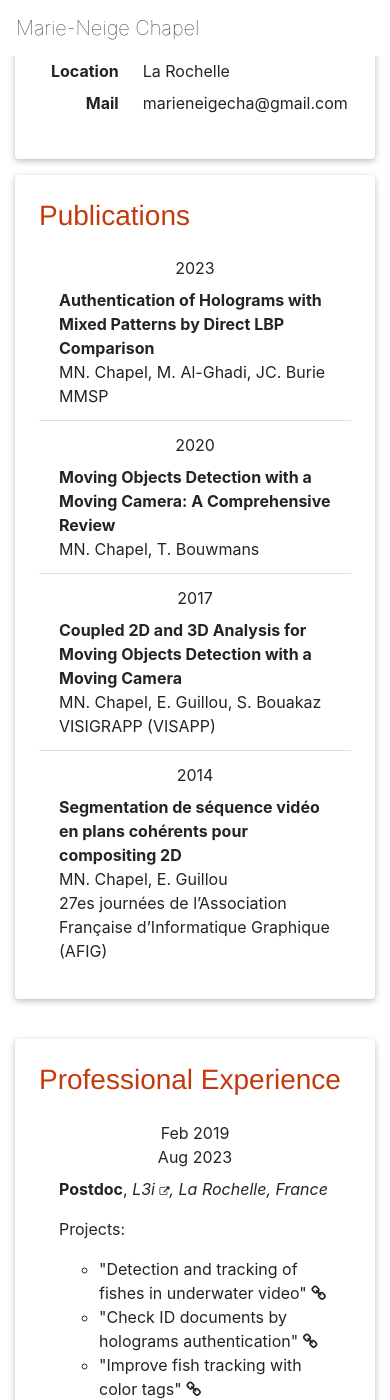
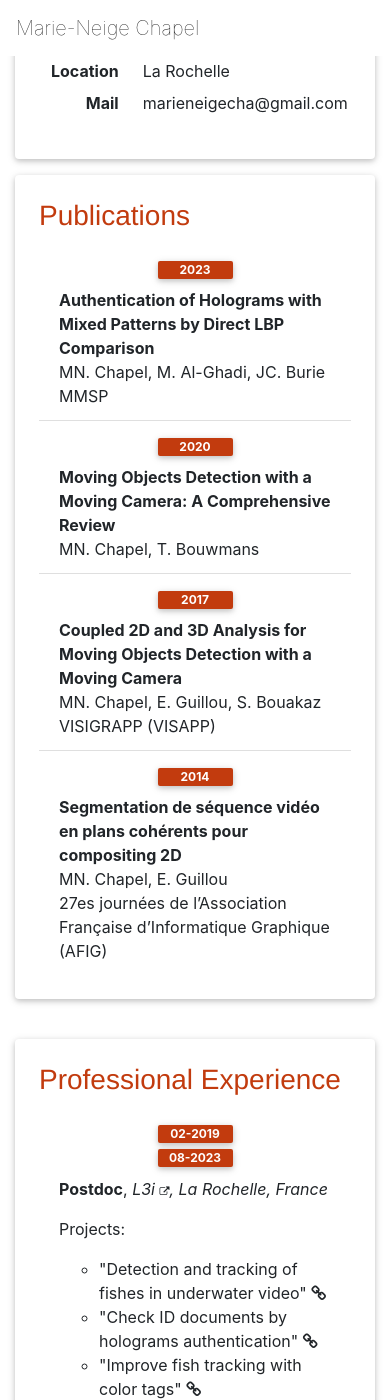
Before and after one commit to mnchapel/mnchapel.github.io, a Jekyll site: the page built from _pages/cv.md, in a window 390 px wide and 1400 px high, scrolled down 288 px. Built offline with Jekyll 4.4.1, drawn with Linux system fonts in a browser that asks for light colours; full-size pictures stand in for the smaller copies a plugin makes; a style sheet for code colours, icons or effects is not loaded; some of the changed text lies outside the part shown.

Commit message:
Update the style of the cv page

```diff
--- a/_layouts/cv.html
+++ b/_layouts/cv.html
@@ -53,8 +53,10 @@ layout: default
 					{% for publication in sorted_publi %}
 						<li class="list-group-item">
 							<div class="row">
-								<div class="col-xs-2 cl-sm-2 col-md-2 text-center">
-									{{ publication.date | date: "%Y" }}
+								<div class="col-xs-2 cl-sm-2 col-md-2 text-center my-auto">
+									<span class="badge font-weight-bold danger-color-dark text-uppercase align-middle" style="min-width: 75px;">
+										{{ publication.date | date: "%Y" }}
+									</span>
 								</div>
 								<div class="col-xs-10 cl-sm-10 col-md-10 mt-2 mt-md-10">
 									<b>{{ publication.title }}</b><br>
@@ -82,10 +84,14 @@ layout: default
 					{% for experience in sorted_xp %}
 						<li class="list-group-item">
 							<div class="row">
-								<div class="col-xs-2 cl-sm-2 col-md-2 text-center">
-									{{ experience.start_date | date: "%b %Y" }}
+								<div class="col-xs-2 cl-sm-2 col-md-2 text-center my-auto">
+									<span class="badge font-weight-bold danger-color-dark text-uppercase align-middle" style="min-width: 75px;">
+										{{ experience.start_date | date: "%m-%Y" }}
+									</span>
 									<br>
-									{{ experience.end_date | date: "%b %Y" }}
+									<span class="badge font-weight-bold danger-color-dark text-uppercase align-middle" style="min-width: 75px;">
+										{{ experience.end_date | date: "%m-%Y" }}
+									</span>
 								</div>
 								<div class="col-xs-10 cl-sm-10 col-md-10 mt-2 mt-md-10">
 									<p>
@@ -143,7 +149,7 @@ layout: default
 				<ul class="card-text list-group list-group-flush">
 					<li class="list-group-item">
 						<div class="row">
-							<div class="col-xs-2 cl-sm-2 col-md-2 text-center"></div>
+							<div class="col-xs-2 cl-sm-2 col-md-2 text-center my-auto"></div>
 							<div class="col-xs-10 cl-sm-10 col-md-10 mt-2 mt-md-10">
 									Windows, Linux<br>
 									Modern C++, Python, Octave<br>
--- a/_sass/_layout.scss
+++ b/_sass/_layout.scss
@@ -90,6 +90,13 @@ h1, h2, h3, h4, h5, h6 {
 
 figure, img {
   max-width: 90vw;
+}
+
+.badge {
+	color: var(--global-card-bg-color) !important;
+	background-color: var(--global-theme-color) !important;
+	border-radius: 0.125rem;
+	box-shadow: 0 2px 5px 0 rgba(0,0,0,0.16),0 2px 10px 0 rgba(0,0,0,0.12);
 }
 
 // -------
--- a/_sass/_themes.scss
+++ b/_sass/_themes.scss
@@ -2,4 +2,5 @@
 	--global-bg-color: #{$white-color};
 	--global-txt-color: #{$black-color};
 	--global-theme-color: #c23b0e;
+	--global-card-bg-color: #{$white-color};
 }
```
